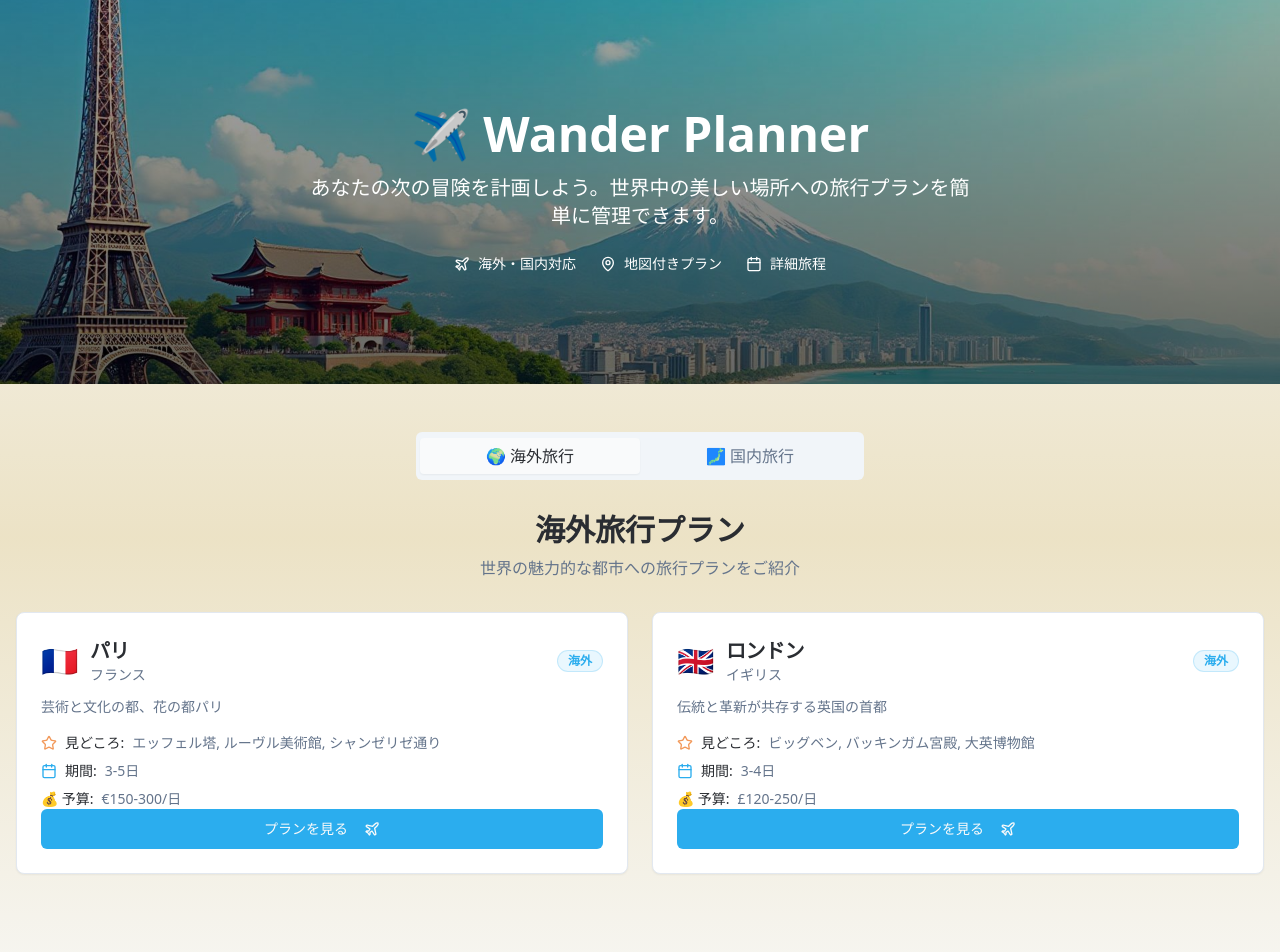
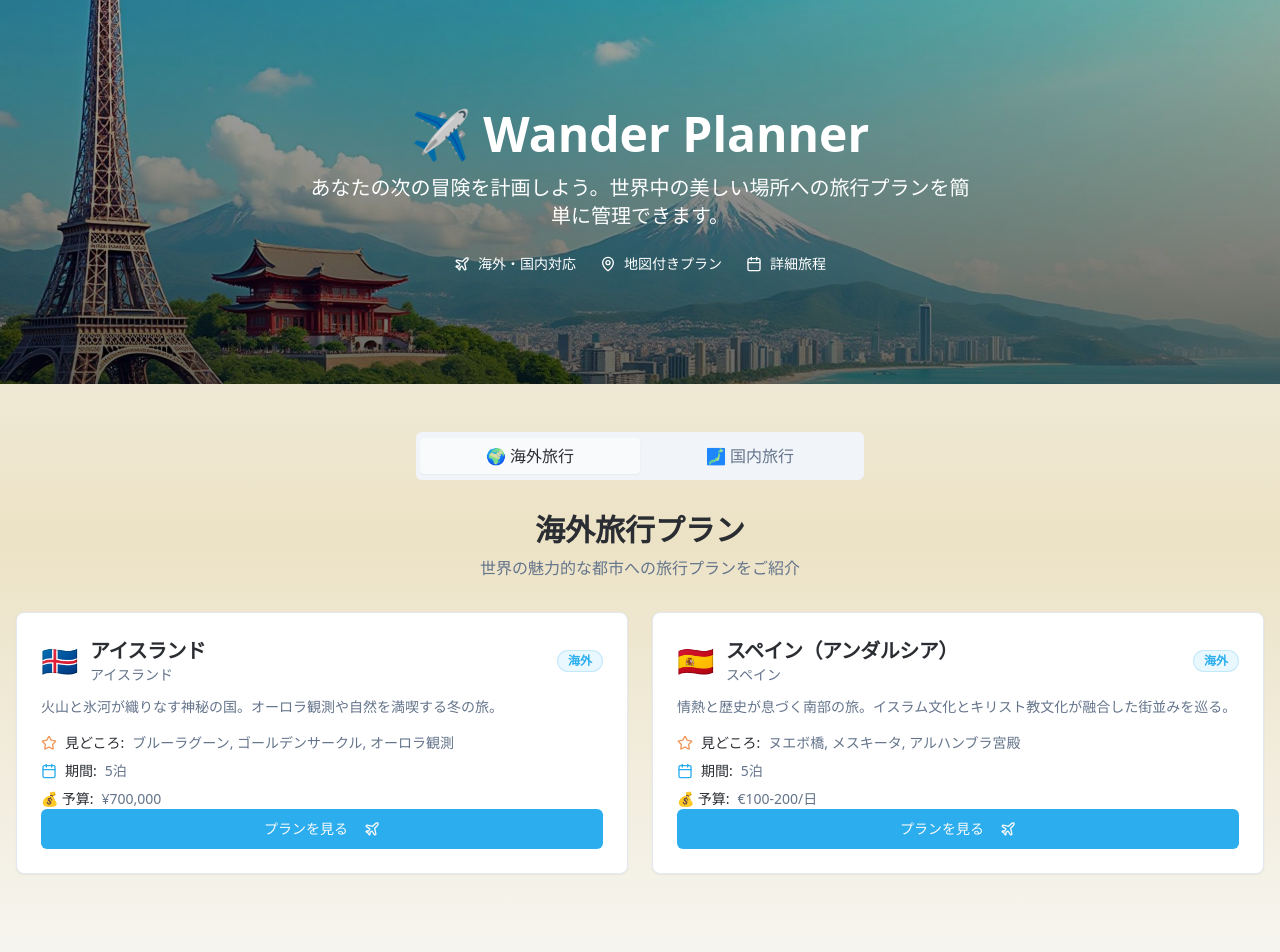
Before and after one commit to okc33/triplan, a React (Vite) app: page / in a window 1280 px wide. Shown: the top 952 px of the page. Built offline with nearby package versions, Linux system fonts and the light colour scheme.

Commit message:
feat: update travel plans

```diff
--- a/src/pages/Index.tsx
+++ b/src/pages/Index.tsx
@@ -10,52 +10,52 @@ import heroImage from '@/assets/hero-travel.jpg';
 // 旅行プランの基本情報
 const travelPlans = [
   {
-    id: 'paris',
-    name: 'パリ',
-    country: 'フランス',
-    flag: '🇫🇷',
+    id: 'iceland',
+    name: 'アイスランド',
+    country: 'アイスランド',
+    flag: '🇮🇸',
     type: 'overseas',
-    description: '芸術と文化の都、花の都パリ',
-    highlights: ['エッフェル塔', 'ルーヴル美術館', 'シャンゼリゼ通り'],
-    season: '春・秋がおすすめ',
-    duration: '3-5日',
-    budget: '€150-300/日'
+    description: '火山と氷河が織りなす神秘の国。オーロラ観測や自然を満喫する冬の旅。',
+    highlights: ['ブルーラグーン', 'ゴールデンサークル', 'オーロラ観測'],
+    season: '冬がおすすめ',
+    duration: '5泊',
+    budget: '¥700,000'
   },
   {
-    id: 'london',
-    name: 'ロンドン',
-    country: 'イギリス',
-    flag: '🇬🇧',
+    id: 'spain',
+    name: 'スペイン（アンダルシア）',
+    country: 'スペイン',
+    flag: '🇪🇸',
     type: 'overseas',
-    description: '伝統と革新が共存する英国の首都',
-    highlights: ['ビッグベン', 'バッキンガム宮殿', '大英博物館'],
-    season: '春・夏がおすすめ',
-    duration: '3-4日',
-    budget: '£120-250/日'
+    description: '情熱と歴史が息づく南部の旅。イスラム文化とキリスト教文化が融合した街並みを巡る。',
+    highlights: ['ヌエボ橋', 'メスキータ', 'アルハンブラ宮殿'],
+    season: '春・秋がおすすめ',
+    duration: '5泊',
+    budget: '€100-200/日'
   },
   {
-    id: 'tokyo',
-    name: '東京',
+    id: 'hokkaido',
+    name: '北海道（フリー切符旅）',
     country: '日本',
     flag: '🇯🇵',
     type: 'domestic',
-    description: '伝統と最新技術が融合するメガシティ',
-    highlights: ['東京スカイツリー', '浅草寺', '明治神宮'],
-    season: '春・秋がおすすめ',
-    duration: '2-4日',
-    budget: '¥8,000-15,000/日'
+    description: 'SL冬の湿原号に乗る旅。厚岸の牡蠣や冬の絶景を巡る鉄道の旅。',
+    highlights: ['SL冬の湿原号', '厚岸', 'フリー切符で巡る鉄道旅'],
+    season: '冬がおすすめ',
+    duration: '3泊',
+    budget: '¥50,000-80,000'
   },
   {
-    id: 'kyoto',
-    name: '京都',
+    id: 'yakushima',
+    name: '屋久島',
     country: '日本',
     flag: '🇯🇵',
     type: 'domestic',
-    description: '千年の古都、日本の心を感じる街',
-    highlights: ['清水寺', '金閣寺', '伏見稲荷大社'],
+    description: '樹齢数千年の屋久杉や神秘的な森が広がる世界遺産の島。自然の雄大さを感じる王道プラン。',
+    highlights: ['縄文杉', '白谷雲水峡', '千尋の滝'],
     season: '春・秋がおすすめ',
-    duration: '2-3日',
-    budget: '¥6,000-12,000/日'
+    duration: '3泊',
+    budget: '¥40,000-70,000'
   }
 ];
 
```
